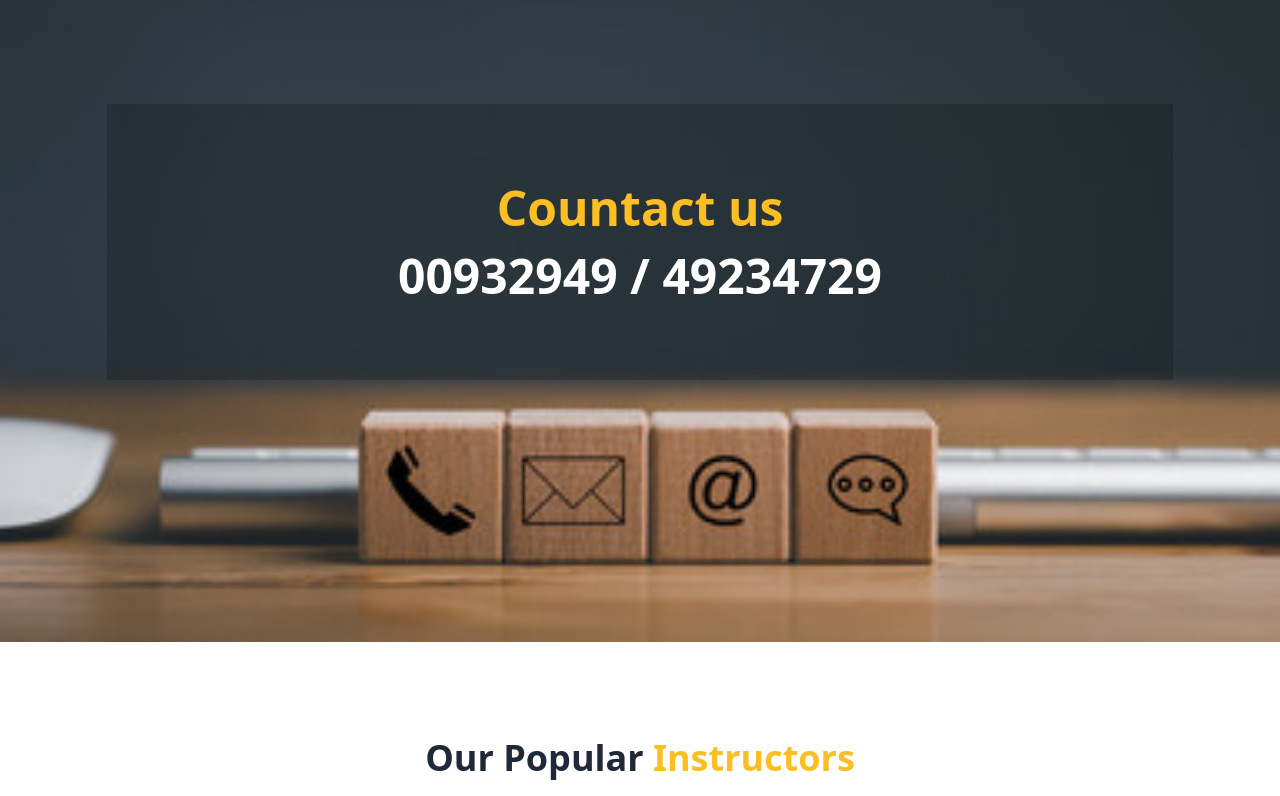
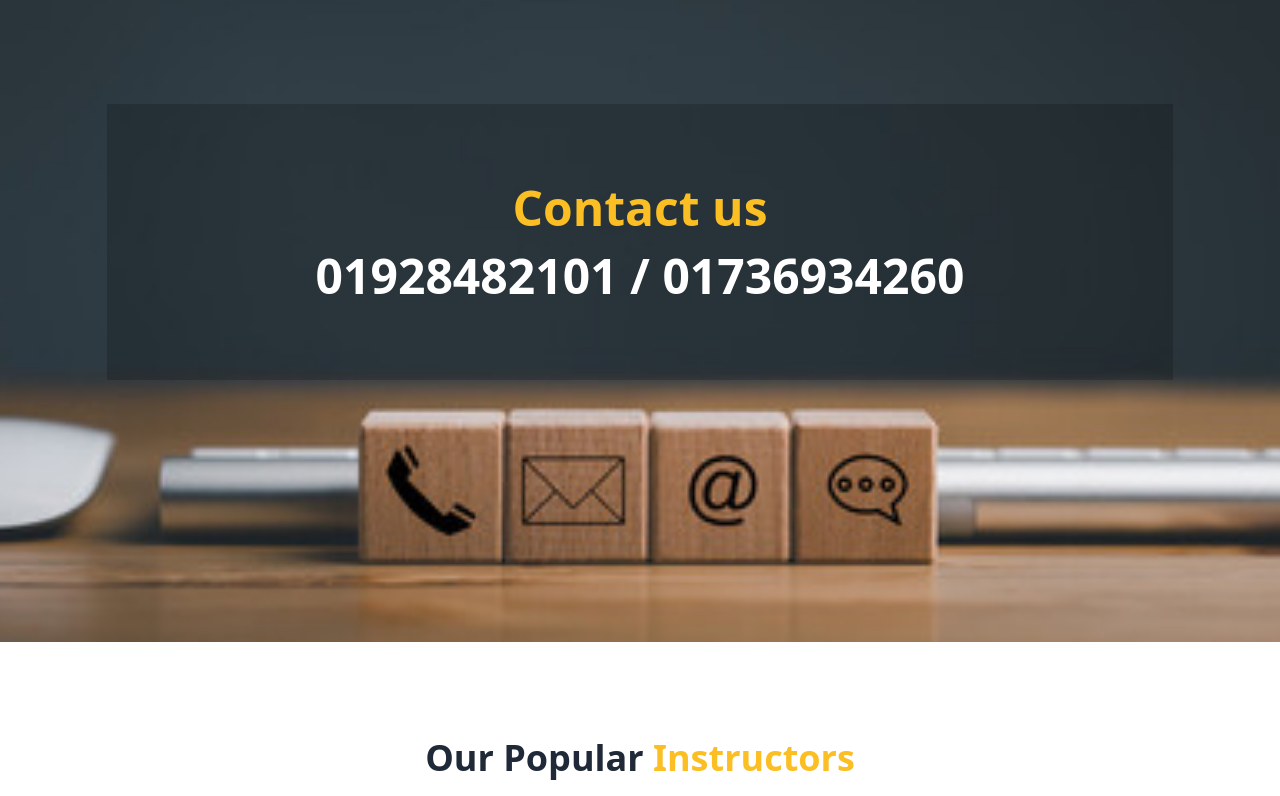
Before and after one commit to HmSani6699/summer-camp-client, a React (Vite) app: page / in a window 1280 px wide. Shown: the part 1890-2686 px from the top of the page. Built offline with nearby package versions, Linux system fonts and the light colour scheme; no server answers.

Commit message:
update the contact number

```diff
--- a/src/Component/SectioneTitle/ContactUs/ContactUs.jsx
+++ b/src/Component/SectioneTitle/ContactUs/ContactUs.jsx
@@ -6,8 +6,8 @@ const ContactUs = () => {
         <div className="hero mt-10 min-h-screen mb-20  bg-fixed" style={{ backgroundImage: `url(${contact})` }}>
             <div className="hero-content text-center py-20 text-neutral-content  bg-[#00000030] w-5/6">
                 <div className=" text-black">
-                    <h1 className="mb-5 text-5xl font-bold text-amber-400">Countact us</h1>
-                    <h2 className='text-5xl font-bold text-white'>00932949 / 49234729</h2>
+                    <h1 className="mb-5 text-5xl font-bold text-amber-400">Contact us</h1>
+                    <h2 className='text-5xl font-bold text-white'>01928482101 / 01736934260</h2>
                 </div>
             </div>
         </div>
--- a/src/Pages/Instructors/Instructors.jsx
+++ b/src/Pages/Instructors/Instructors.jsx
@@ -1,6 +1,9 @@
+import { Helmet } from "react-helmet";
+
 const Instructors = () => {
     return (
         <div>
+             <Helmet><title>Sadiq | instructores</title></Helmet>
             <h2> This is Instructors page</h2>
         </div>
     );
```
